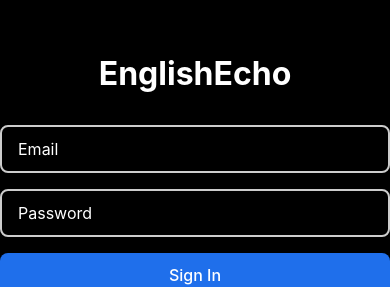
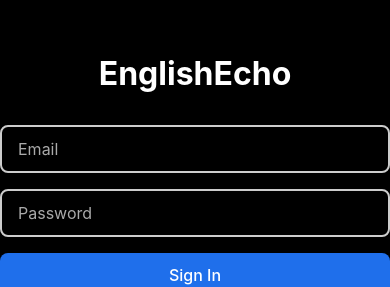
Before and after one commit to rhfo0509/englishLearningApp, a React Native app in the folder front/: screen /SignIn in a window 390 px wide. Shown: the part 217-504 px from the top of the page. Built offline with nearby package versions, Linux system fonts and the light colour scheme; what @react-native-firebase/firestore would draw is missing.

Commit message:
fix: 비밀번호 자동 대문자 전환 방지 및 placebolder 색상 지정

```diff
--- a/front/src/screens/SignInScreen.tsx
+++ b/front/src/screens/SignInScreen.tsx
@@ -132,6 +132,7 @@ const SignInScreen = ({navigation, route}: any) => {
       <View style={styles.form}>
         <TextInput
           placeholder="Email"
+          placeholderTextColor="#aaa"
           value={form.email}
           onChangeText={handleChangeText('email')}
           autoCapitalize="none"
@@ -142,9 +143,11 @@ const SignInScreen = ({navigation, route}: any) => {
         />
         <TextInput
           placeholder="Password"
+          placeholderTextColor="#aaa"
           secureTextEntry
           value={form.password}
           onChangeText={handleChangeText('password')}
+          autoCapitalize="none"
           ref={passwordRef}
           returnKeyType={isSignUp ? 'next' : 'done'}
           onSubmitEditing={() => {
@@ -156,9 +159,11 @@ const SignInScreen = ({navigation, route}: any) => {
           <>
             <TextInput
               placeholder="Confirm Password"
+              placeholderTextColor="#aaa"
               value={form.confirmPassword}
+              secureTextEntry
               onChangeText={handleChangeText('confirmPassword')}
-              secureTextEntry
+              autoCapitalize="none"
               ref={confirmPasswordRef}
               returnKeyType="done"
               onSubmitEditing={handleSubmit}
```
